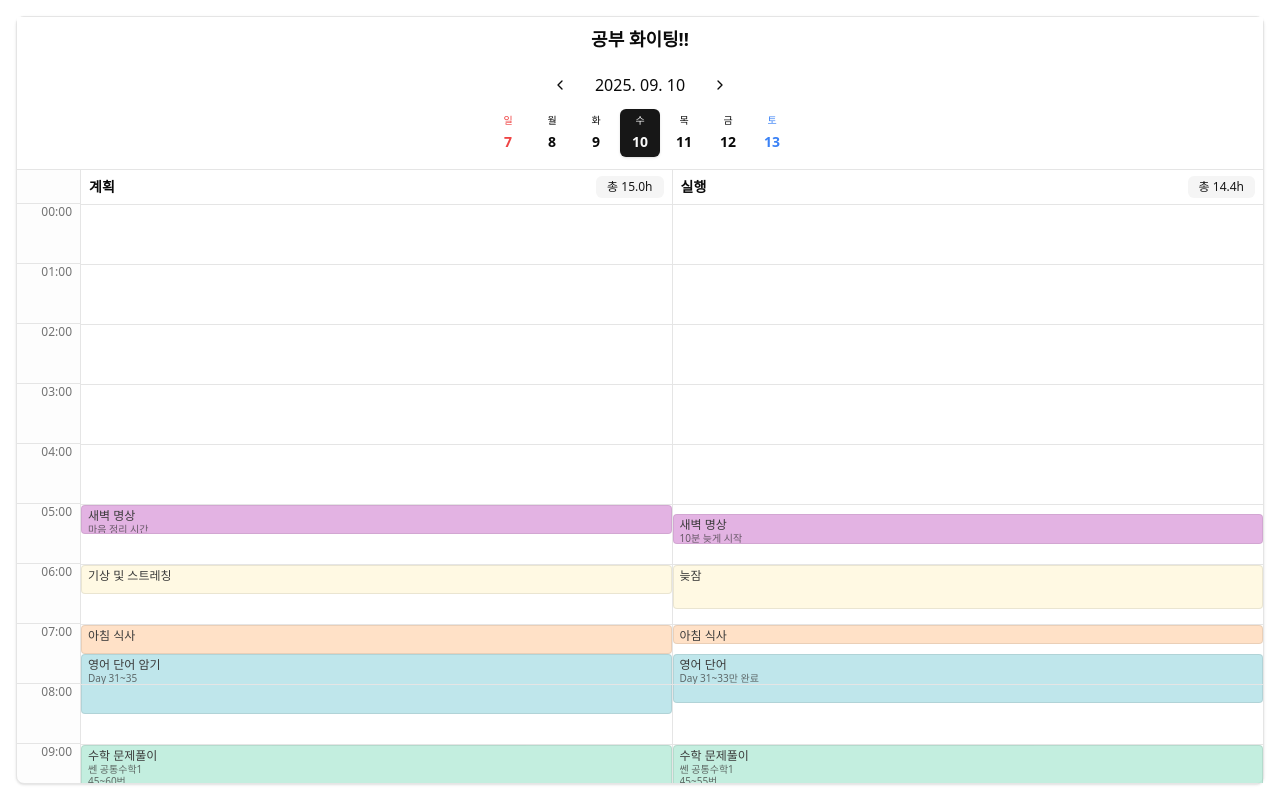
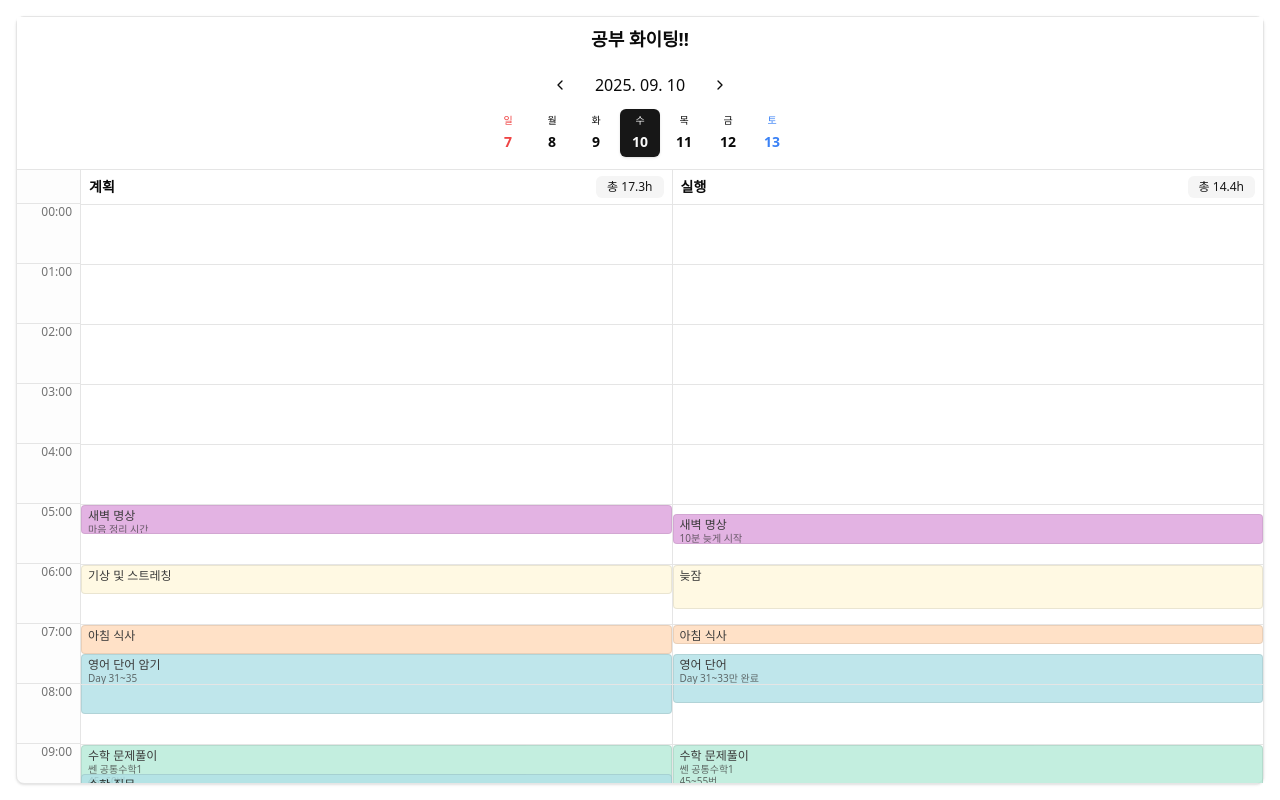
Before and after one commit to sseo1124/nextcubecorporation-test, a Next.js app: page / in a window 1280 px wide. Built offline with nearby package versions, Linux system fonts and the light colour scheme.

Commit message:
feat(mock): 겹침 테스트용 스케줄 데이터 추가
- 오전 시간대 겹침 테스트 (09:30~10:30)
- 완전 포함 테스트 (10:00~10:20)
- 오후 시간대 겹침 테스트 (15:00~16:30)

```diff
--- a/mock/schedule-data.ts
+++ b/mock/schedule-data.ts
@@ -65,7 +65,7 @@ export const MOCK_SCHEDULE_ITEMS: ScheduleItem[] = [
     status: "planned",
   },
 
-  // 🌞 오전 (09:00 ~ 11:59)
+  // 🌞 오전 (09:00 ~ 11:59) - 겹침 테스트 포함
   {
     id: "plan-5",
     title: "수학 문제풀이",
@@ -73,6 +73,25 @@ export const MOCK_SCHEDULE_ITEMS: ScheduleItem[] = [
     startTime: "09:00",
     endTime: "11:00",
     color: "mint",
+    status: "planned",
+  },
+  // 겹침 테스트: 09:30~10:30 (수학 문제풀이와 겹침)
+  {
+    id: "plan-5-overlap",
+    title: "수학 질문",
+    description: "선생님께 질문하기",
+    startTime: "09:30",
+    endTime: "10:30",
+    color: "sky",
+    status: "planned",
+  },
+  // 완전 포함 테스트: 10:00~10:20 (위 두 블록 안에 완전히 포함)
+  {
+    id: "plan-5-nested",
+    title: "쉬는시간",
+    startTime: "10:00",
+    endTime: "10:20",
+    color: "butter",
     status: "planned",
   },
   {
@@ -103,7 +122,7 @@ export const MOCK_SCHEDULE_ITEMS: ScheduleItem[] = [
     status: "planned",
   },
 
-  // 🌤️ 오후 (14:00 ~ 17:59)
+  // 🌤️ 오후 (14:00 ~ 17:59) - 겹침 테스트 포함
   {
     id: "plan-9",
     title: "화학1",
@@ -113,11 +132,21 @@ export const MOCK_SCHEDULE_ITEMS: ScheduleItem[] = [
     color: "lavender",
     status: "planned",
   },
+  // 겹침 테스트: 15:00~16:30 (화학1과 겹침)
+  {
+    id: "plan-9-overlap",
+    title: "화학 실험",
+    description: "실험실 이동",
+    startTime: "15:00",
+    endTime: "16:30",
+    color: "rose",
+    status: "planned",
+  },
   {
     id: "plan-10",
     title: "사회문화",
     description: "수행평가 준비",
-    startTime: "16:00",
+    startTime: "16:30",
     endTime: "17:30",
     color: "sage",
     status: "planned",
```
